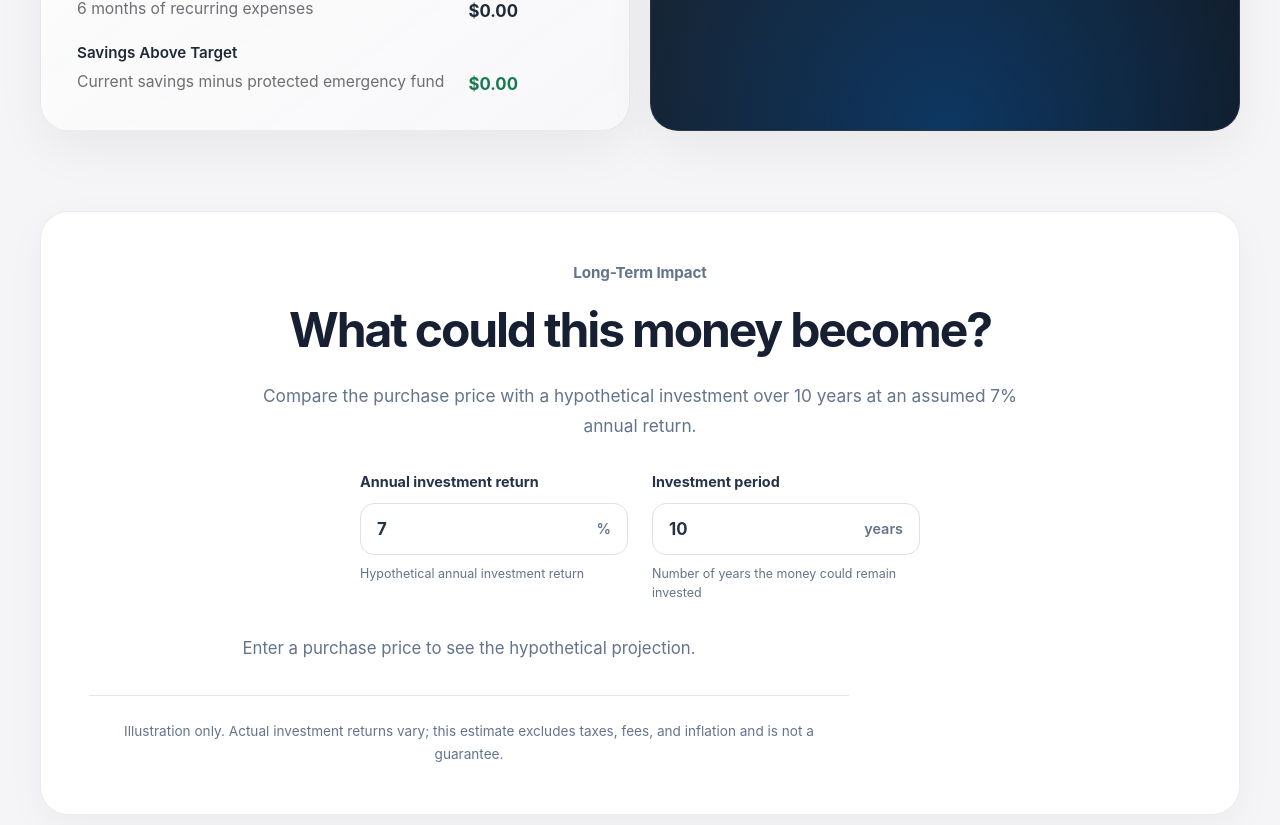
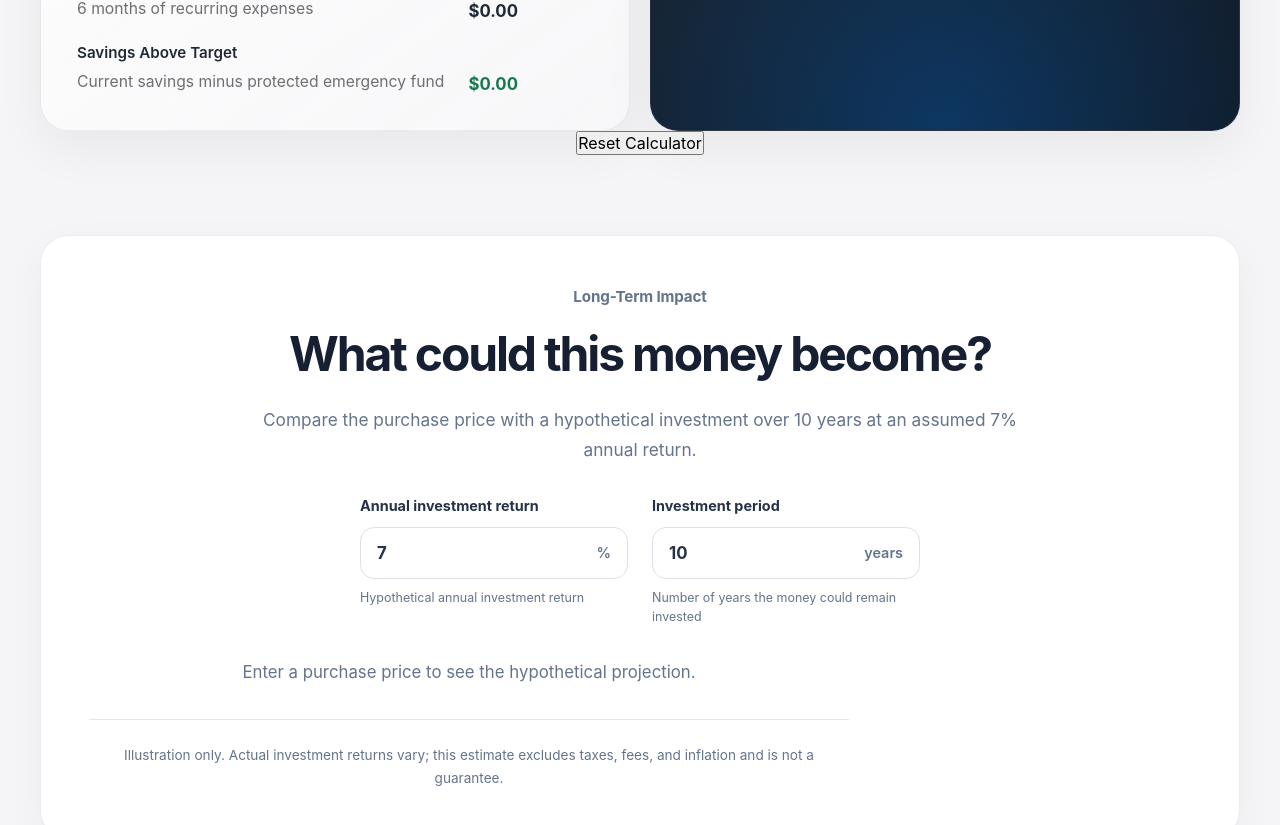
Before and after one commit to fejide/affordability-calculator, a React (Vite) app: page /calculator in a window 1280 px wide. Shown: the part 2040-2865 px from the top of the page. Built offline with nearby package versions, Linux system fonts and the light colour scheme.

Commit message:
feat: add reset button
Signed-off-by: Joshua Brown <97815918+fejide@users.noreply.github.com>

```diff
--- a/src/pages/CalculatorPage.tsx
+++ b/src/pages/CalculatorPage.tsx
@@ -63,7 +63,6 @@ function CalculatorPage() {
     annualReturn,
     investmentYears,
   ]);
-
 // =========================================================
 // STEP 7G PART 3A — RESET CALCULATOR
 // =========================================================
@@ -72,7 +71,6 @@ function handleResetCalculator() {
     "Reset the calculator? This will clear all of your current inputs."
   );
   if (!shouldReset) return;
-
   setPurchaseName("");
   setPurchasePrice("");
   setMonthlyIncome("");
@@ -81,15 +79,12 @@ function handleResetCalculator() {
   setEmergencyFundMonths("6");
   setAnnualReturn("7");
   setInvestmentYears("10");
-
   try {
     localStorage.removeItem("affordability-calculator-inputs");
   } catch (error) {
     console.error("Unable to clear saved calculator inputs:", error);
   }
 }
-  void handleResetCalculator; // Step 7G Part 3B will connect this to the reset button.
-
 const monthlyRemaining =
     Number(monthlyIncome || 0) -
     Number(monthlyExpenses || 0);
@@ -433,6 +428,16 @@ const hasPurchasePrice = purchasePriceNumber > 0;
             )}
           </section>
         </div>
+        {/* STEP 7G PART 3B — RESET CALCULATOR BUTTON */}
+        <div className="calculator-reset-container">
+          <button
+            type="button"
+            className="calculator-reset-button"
+            onClick={handleResetCalculator}
+          >
+            Reset Calculator
+          </button>
+        </div>
         <section
           className="opportunity-cost-section"
           aria-labelledby="opportunity-cost-title"
```
